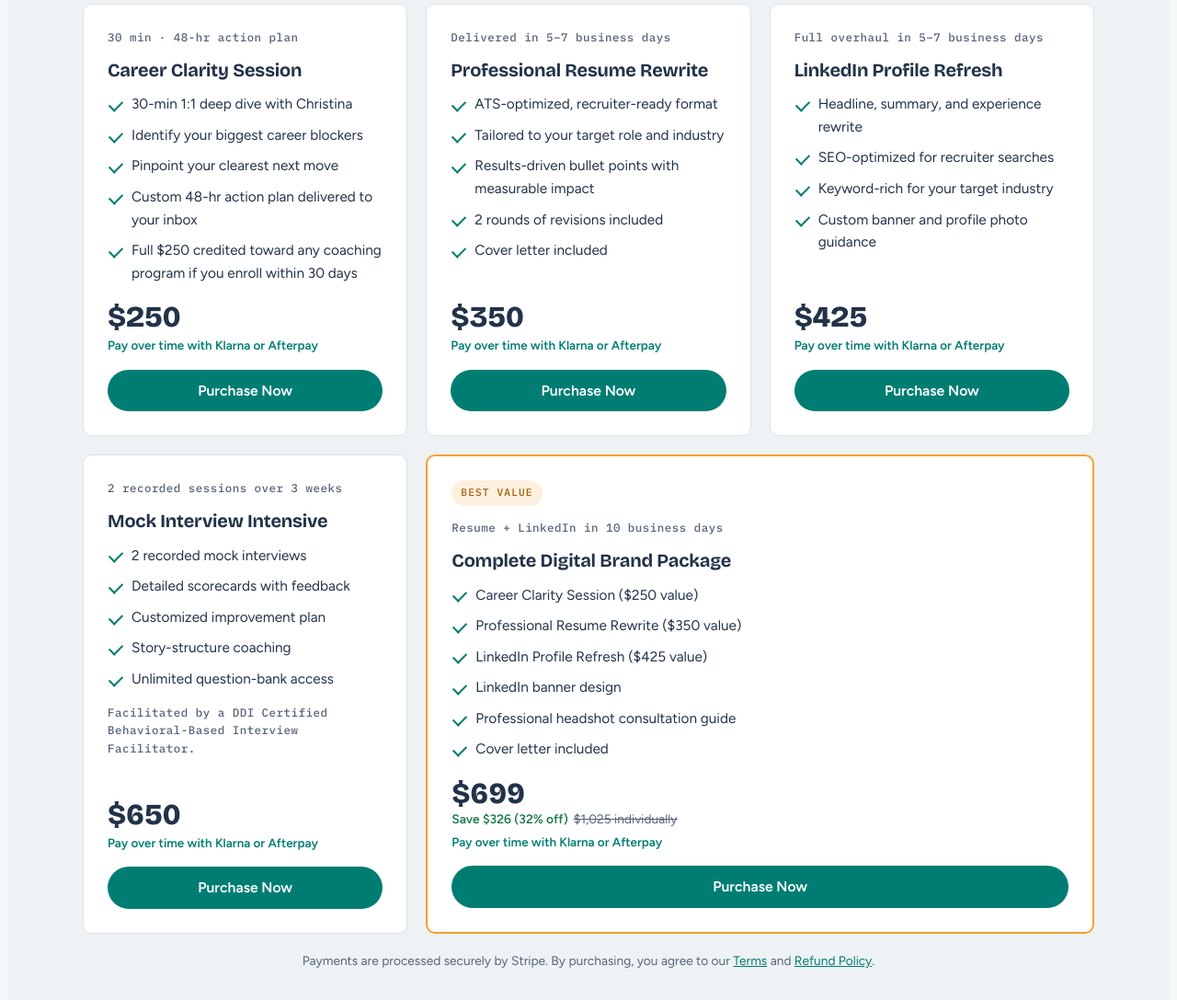
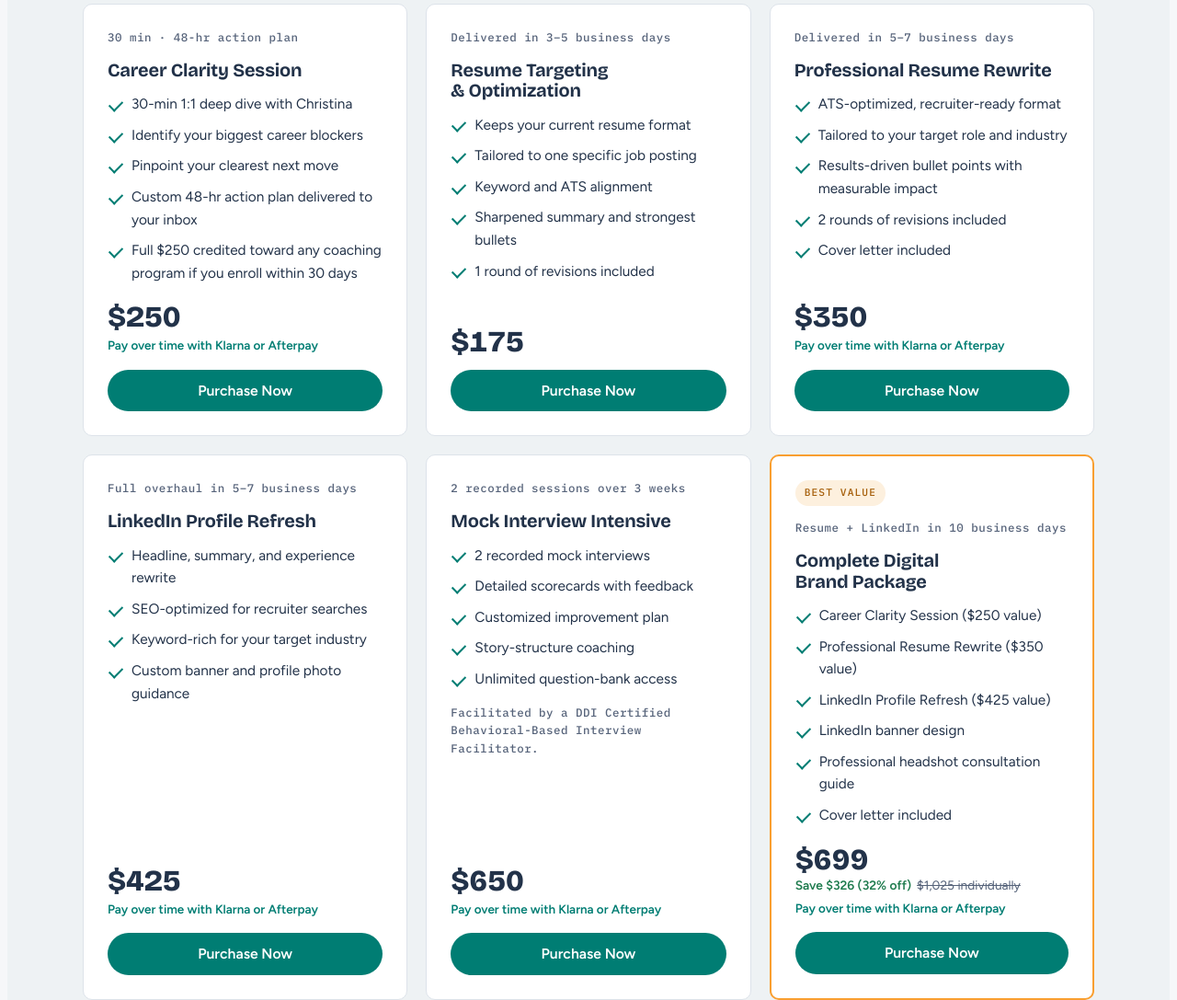
Before and after one commit to neohr-2021/neohr-site, a plain HTML site: page index.html in a window 1280 px wide. Shown: the part 8319-9406 px from the top of the page at 92% size. Drawn offline with nearby package versions, Linux system fonts and the light colour scheme.

Commit message:
Add Resume Targeting & Optimization ($175) to quick-win services
Adds the card to the homepage services grid and lists the service in the Terms refund table.

Co-Authored-By: Claude Opus 5.5 <noreply@anthropic.com>
Claude-Session: https://claude.ai/code/session_01SeyizRjpdhaPz8NZ8fxsxi

```diff
--- a/index.html
+++ b/index.html
@@ -731,6 +731,12 @@ footer .vals{margin-top:12px;font-weight:600}
         <a class="btn btn-primary btn-block" href="https://buy.stripe.com/4gM4gy0PK60bakL6Xo5Vu1l" target="_blank" rel="noopener">Purchase Now</a>
       </article>
       <article class="card">
+        <p class="meta">Delivered in 3–5 business days</p><h3>Resume Targeting &amp; Optimization</h3>
+        <ul class="check"><li>Keeps your current resume format</li><li>Tailored to one specific job posting</li><li>Keyword and ATS alignment</li><li>Sharpened summary and strongest bullets</li><li>1 round of revisions included</li></ul>
+        <div class="push"><div class="price">$175</div></div>
+        <a class="btn btn-primary btn-block" href="https://buy.stripe.com/aFafZgfKE1JV1OfepQ5Vu1n" target="_blank" rel="noopener">Purchase Now</a>
+      </article>
+      <article class="card">
         <p class="meta">Delivered in 5–7 business days</p><h3>Professional Resume Rewrite</h3>
         <ul class="check"><li>ATS-optimized, recruiter-ready format</li><li>Tailored to your target role and industry</li><li>Results-driven bullet points with measurable impact</li><li>2 rounds of revisions included</li><li>Cover letter included</li></ul>
         <div class="push"><div class="price">$350</div><span class="plan">Pay over time with Klarna or Afterpay</span></div>
@@ -749,7 +755,7 @@ footer .vals{margin-top:12px;font-weight:600}
         <div class="push"><div class="price">$650</div><span class="plan">Pay over time with Klarna or Afterpay</span></div>
         <a class="btn btn-primary btn-block" href="https://buy.stripe.com/4gM00i9mg88jgJ9gxY5Vu1c" target="_blank" rel="noopener">Purchase Now</a>
       </article>
-      <article class="card featured wide">
+      <article class="card featured">
         <span class="flag">Best value</span>
         <p class="meta">Resume + LinkedIn in 10 business days</p><h3>Complete Digital Brand Package</h3>
         <ul class="check"><li>Career Clarity Session ($250 value)</li><li>Professional Resume Rewrite ($350 value)</li><li>LinkedIn Profile Refresh ($425 value)</li><li>LinkedIn banner design</li><li>Professional headshot consultation guide</li><li>Cover letter included</li></ul>
```
Also changed, not shown: terms.html (+1 -1 lines).
